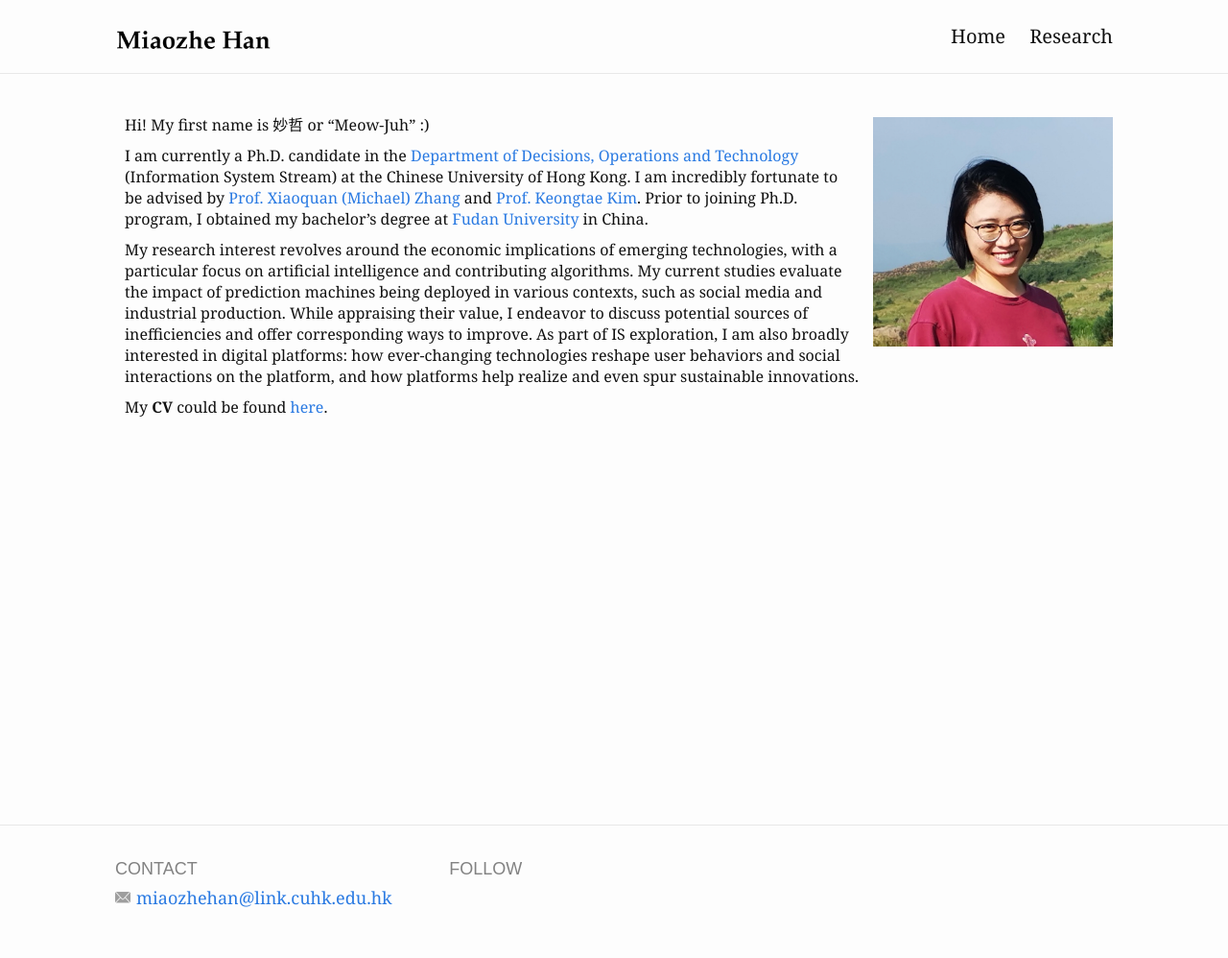
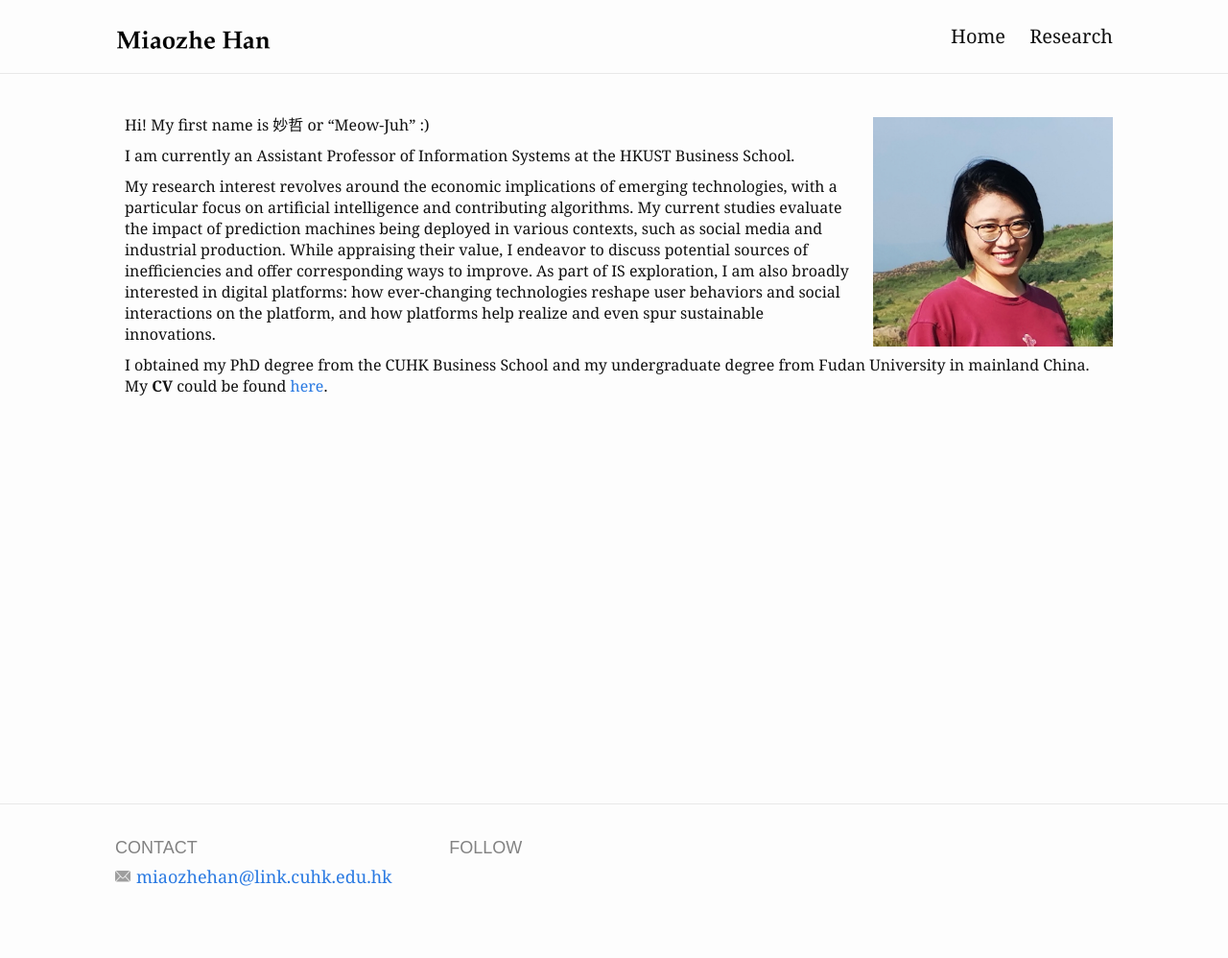
Before and after one commit to miaozhehan99/miaozhehan99.github.io, a Jekyll site: the page built from index.md, in a window 1280 px wide. Shown: the whole page at 96% size. Built offline with Jekyll 4.4.1, drawn with Linux system fonts in a browser that asks for light colours; after the commit the page ends 976 px from its top, so only the background shows below that.

Commit message:
Update index.md

```diff
--- a/index.md
+++ b/index.md
@@ -7,11 +7,11 @@ profile_picture:
 
 Hi! My first name is 妙哲 or "Meow-Juh" :)
 
-I am currently a Ph.D. candidate in the [Department of Decisions, Operations and Technology](https://www.bschool.cuhk.edu.hk/departments/decisions-operations-and-technology/) (Information System Stream) at the Chinese University of Hong Kong. I am incredibly fortunate to be advised by [Prof. Xiaoquan (Michael) Zhang](https://mikezhang.com) and [Prof. Keongtae Kim](https://keongkim.github.io). Prior to joining Ph.D. program, I obtained my bachelor’s degree at [Fudan University](https://www.fudan.edu.cn/en/) in China.
+I am currently an Assistant Professor of Information Systems at the HKUST Business School.
 
 My research interest revolves around the economic implications of emerging technologies, with a particular focus on artificial intelligence and contributing algorithms. My current studies evaluate the impact of prediction machines being deployed in various contexts, such as social media and industrial production. While appraising their value, I endeavor to discuss potential sources of inefficiencies and offer corresponding ways to improve. As part of IS exploration, I am also broadly interested in digital platforms: how ever-changing technologies reshape user behaviors and social interactions on the platform, and how platforms help realize and even spur sustainable innovations.
 
-My **CV** could be found [here](https://miaozhehan99.github.io/assets/CV_MiaozheHAN.pdf).
+I obtained my PhD degree from the CUHK Business School and my undergraduate degree from Fudan University in mainland China. My **CV** could be found [here](https://miaozhehan99.github.io/assets/CV_MiaozheHAN.pdf).
 
 <br>
 <br>
```
